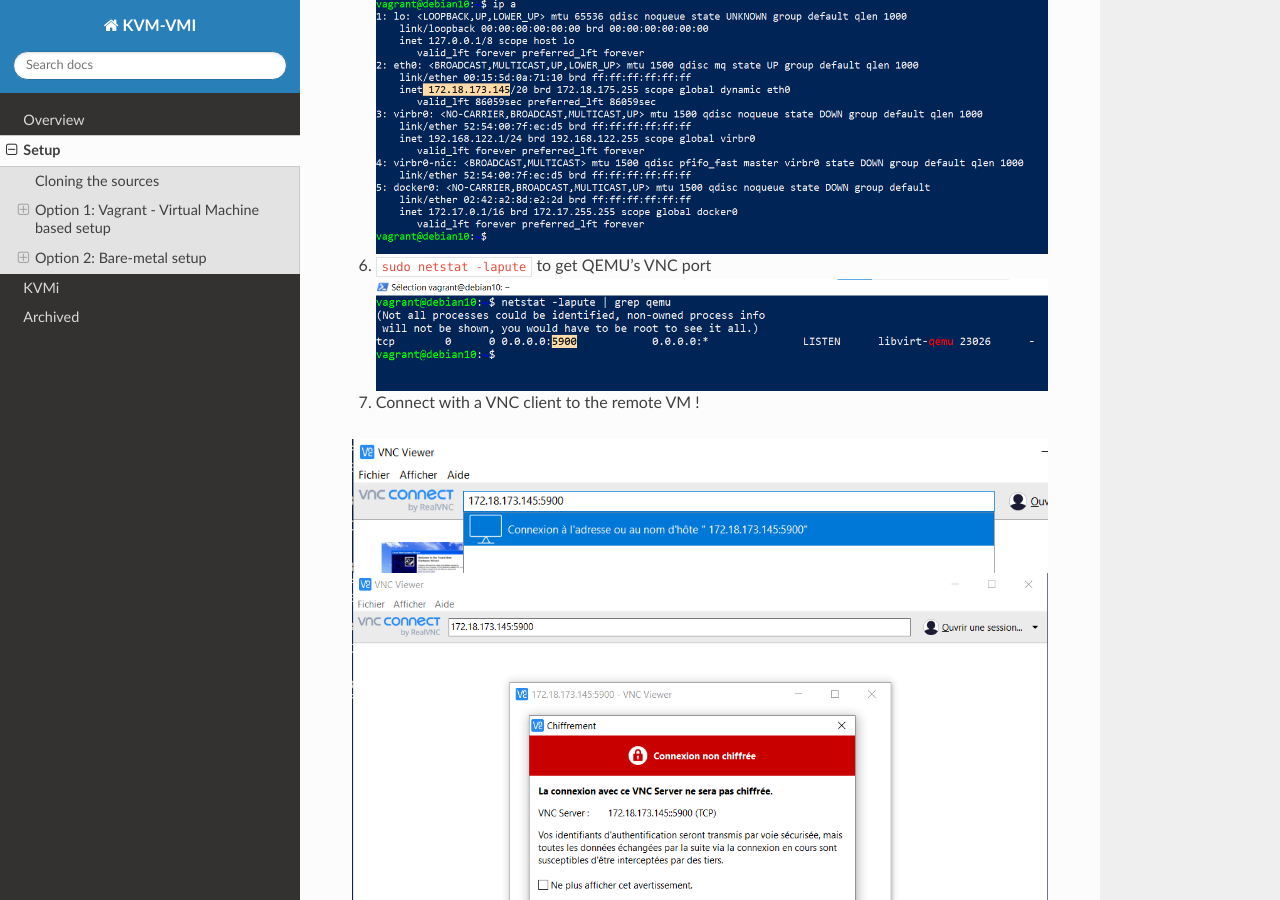
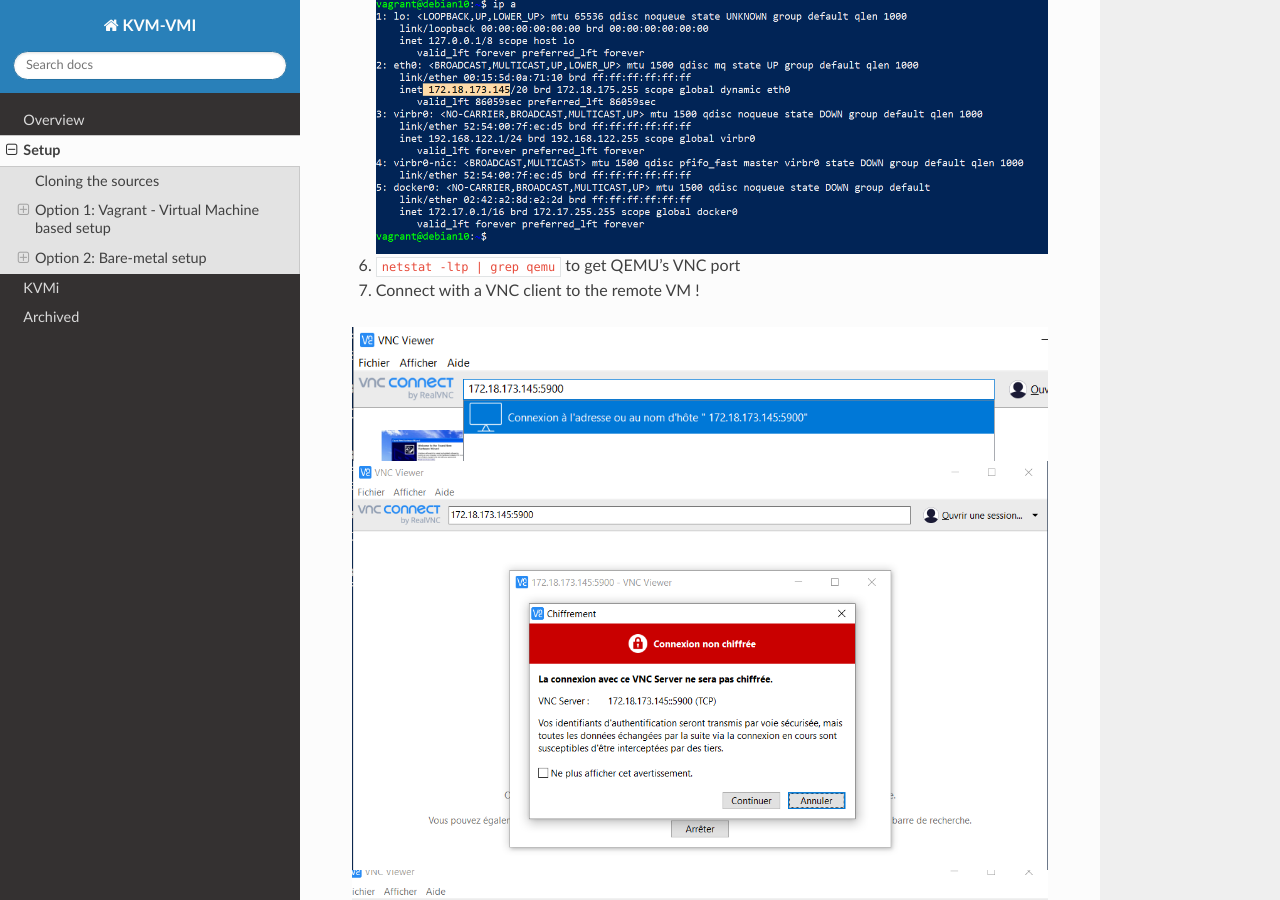
Before and after one commit to KVM-VMI/kvm-vmi, a Sphinx documentation site: the page built from docs/setup.md, in a window 1280 px wide and 900 px high, scrolled down 4384 px. Built offline with Sphinx 7.4.7 and the Read the Docs theme 2.0.0, drawn with Linux system fonts in a browser that asks for light colours.

Commit message:
docs: fix typo

```diff
--- a/docs/setup.md
+++ b/docs/setup.md
@@ -143,8 +143,7 @@
     ![start_winxp](images/windows/start_winxp.png)
 5. `ip a` to get the guest's IP address
     ![ip a](images/windows/ip_a.png)
-6. `sudo netstat -lapute` to get QEMU's VNC port
-    ![port](images/windows/port.png)
+6. `netstat -ltp | grep qemu` to get QEMU's VNC port
 7. Connect with a VNC client to the remote VM !
 
 ![vnc connect](images/windows/vnc_connect.png)
```
